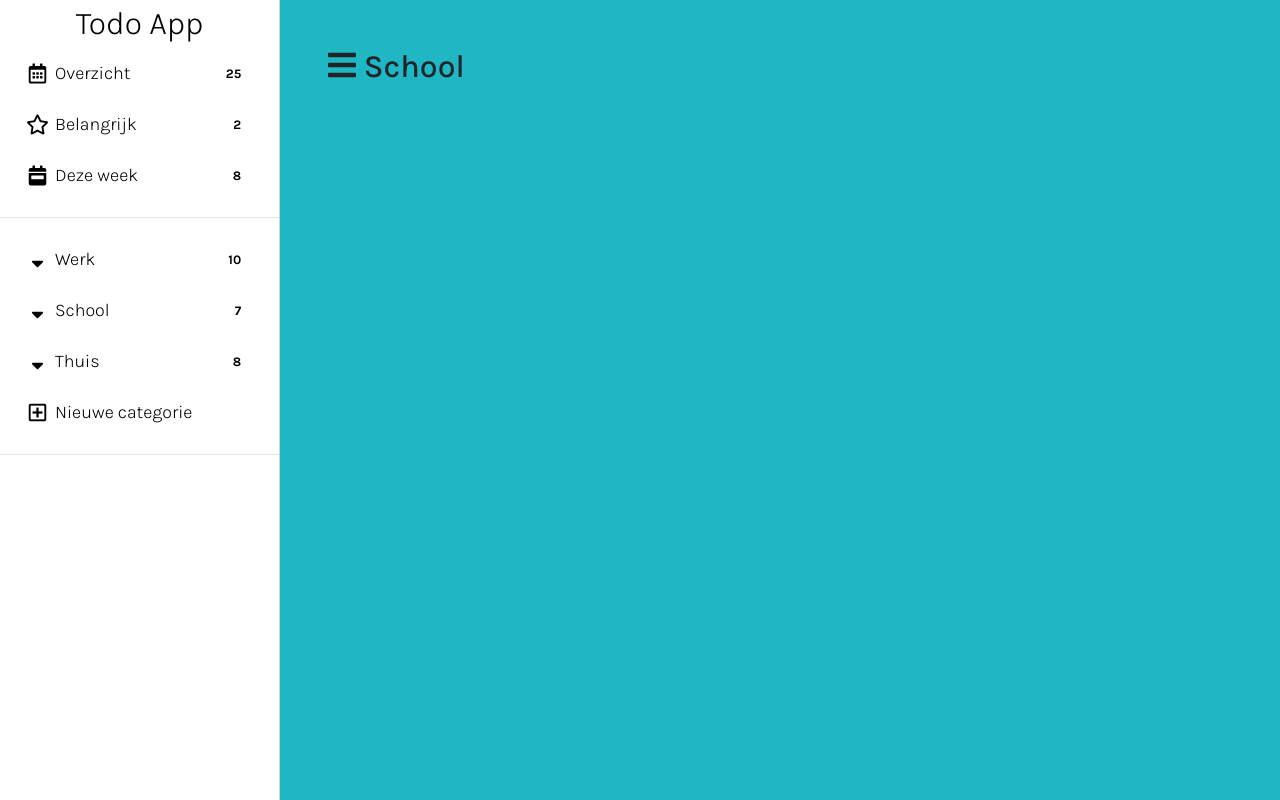
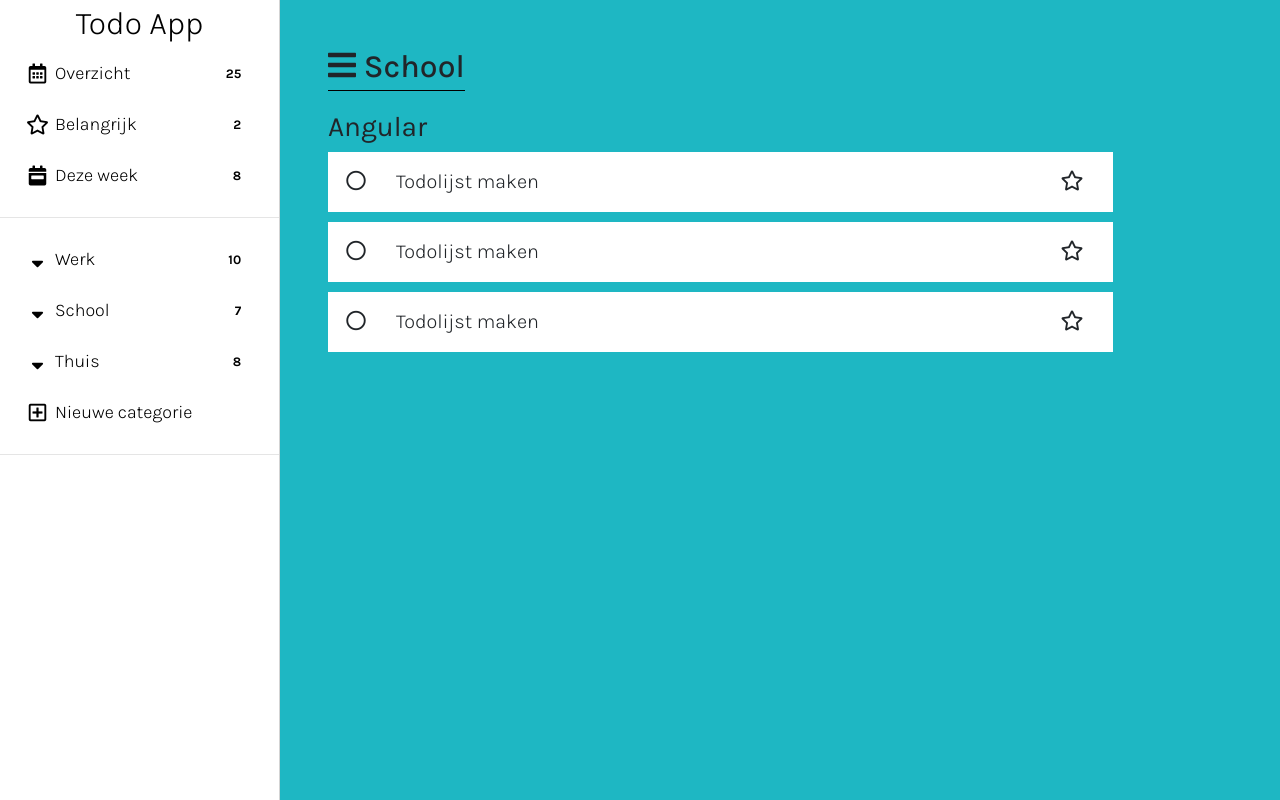
Before and after one commit to ArneHus/todo-angular, an Angular app: page / in a window 1280 px wide. Built offline with nearby package versions, Linux system fonts and the light colour scheme; a web font is replaced by a local one.

Commit message:
Taaklijst en taak toegevoegd

```diff
--- a/src/app/app.component.html
+++ b/src/app/app.component.html
@@ -4,12 +4,19 @@
   <main class="page-content">
       <div class="container-fluid p-5">
           <div class="row">
-              <div class="col-md-12">
+              <div class="col-12">
                   <h2>
-                    <i class="fas fa-bars" (click)='toggle_sidebar()'></i>
-                    <span> School</span>
+                    <span class="hr">
+                      <i class="fas fa-bars" (click)='toggle_sidebar()'></i>
+                      <span> School</span>
+                    </span>
                   </h2>
               </div>
+          </div>
+          <div class="row">
+            <div class="col-10">
+              <app-list></app-list>
+            </div>
           </div>
       </div>
   </main>
--- a/src/app/app.component.scss
+++ b/src/app/app.component.scss
@@ -7,3 +7,8 @@
 .page-wrapper {
   overflow-x: hidden;
 }
+
+.hr {
+  padding-bottom: 5px;
+  border-bottom: 1px black solid;
+}
--- a/src/app/app.module.ts
+++ b/src/app/app.module.ts
@@ -5,11 +5,15 @@ import { AppRoutingModule } from './app-routing.module';
 import { AppComponent } from './app.component';
 import { BrowserAnimationsModule } from '@angular/platform-browser/animations';
 import { SidebarComponent } from './sidebar/sidebar.component';
+import { ListComponent } from './list/list.component';
+import { TaskComponent } from './task/task.component';
 
 @NgModule({
   declarations: [
     AppComponent,
     SidebarComponent,
+    ListComponent,
+    TaskComponent,
   ],
   imports: [
     BrowserModule,
--- /dev/null
+++ b/src/app/list/list.component.html
@@ -0,0 +1,6 @@
+<div class="list">
+  <h2 class="list-title">Angular</h2>
+  <app-task></app-task>
+  <app-task></app-task>
+  <app-task></app-task>
+</div>
--- /dev/null
+++ b/src/app/list/list.component.scss
@@ -0,0 +1,11 @@
+@import '../../scss/variables';
+
+.list {
+  margin-top: 1rem;
+}
+
+.list-title {
+  font-family: $font-family-sans-serif;
+  font-weight: 400;
+  font-size: 1.75rem;
+}
--- /dev/null
+++ b/src/app/list/list.component.ts
@@ -0,0 +1,15 @@
+import { Component, OnInit } from '@angular/core';
+
+@Component({
+  selector: 'app-list',
+  templateUrl: './list.component.html',
+  styleUrls: ['./list.component.scss']
+})
+export class ListComponent implements OnInit {
+
+  constructor() { }
+
+  ngOnInit(): void {
+  }
+
+}
--- /dev/null
+++ b/src/app/task/task.component.html
@@ -0,0 +1,13 @@
+<div class="task">
+  <div class="row">
+    <div class="col-1">
+      <p class="checkmark"><i class="far fa-circle"></i></p>
+    </div>
+    <div class="col-8">
+      <p>Todolijst maken</p>
+    </div>
+    <div class="col-3">
+      <p class="important"><i class="far fa-star"></i></p>
+    </div>
+  </div>
+</div>
--- /dev/null
+++ b/src/app/task/task.component.scss
@@ -0,0 +1,25 @@
+@import '../../scss/variables';
+
+.task {
+  background-color: #fff;
+  width: 80%;
+  margin-bottom: 10px;
+
+  p {
+    padding-top: 15px;
+    padding-bottom: 15px;
+    font-size: 20px;
+    font-family: $font-family-sans-serif;
+    font-weight: 300;
+    margin-bottom: 0;
+  }
+
+  .important {
+    text-align: right;
+    margin-right: 30px;
+  }
+
+  .checkmark {
+    text-align: right;
+  }
+}
--- /dev/null
+++ b/src/app/task/task.component.ts
@@ -0,0 +1,15 @@
+import { Component, OnInit } from '@angular/core';
+
+@Component({
+  selector: 'app-task',
+  templateUrl: './task.component.html',
+  styleUrls: ['./task.component.scss']
+})
+export class TaskComponent implements OnInit {
+
+  constructor() { }
+
+  ngOnInit(): void {
+  }
+
+}
```
Also changed, not shown: 2 other files (tests, documents, lock files or other folders).
